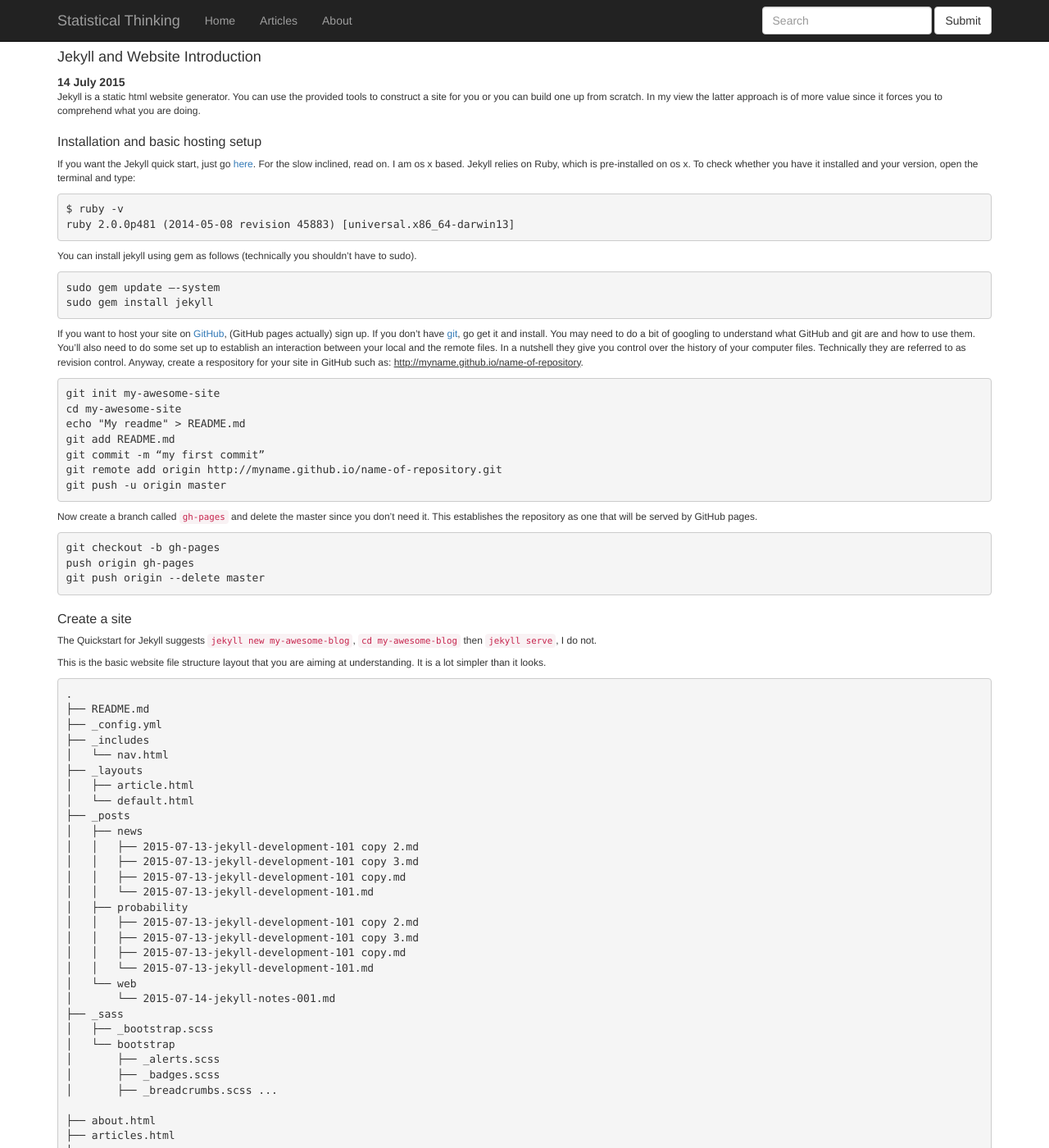
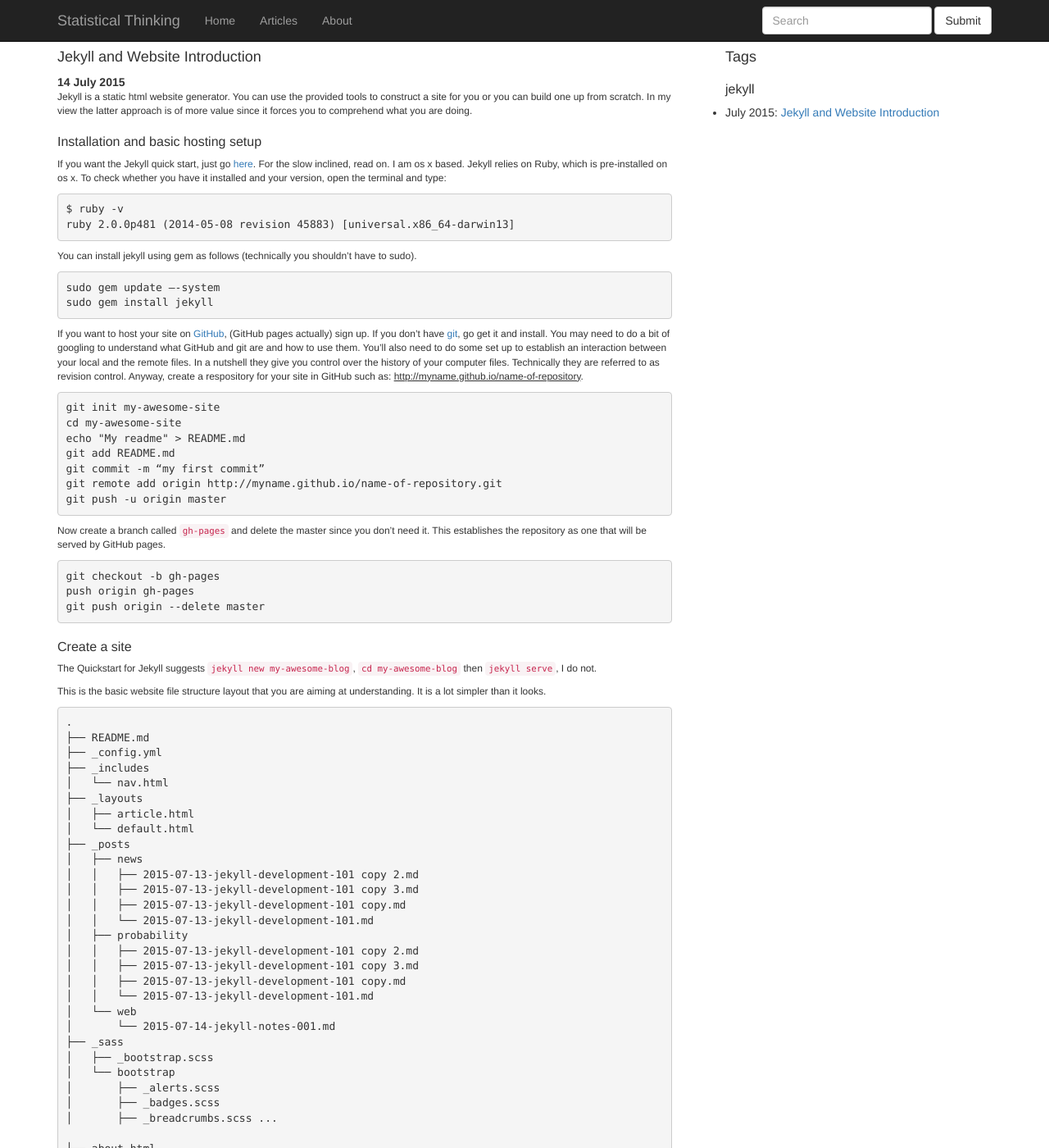
Before and after one commit to markajones/stat-heads, a Jekyll site: the page built from _posts/web/2015-07-14-jekyll-notes-001.md, in a window 1280 px wide and 1400 px high. Shown: the whole window at 82% size. Built offline with Jekyll 4.4.1, drawn with Linux system fonts in a browser that asks for light colours; Markdown is read by kramdown in place of the engine named in the settings.

Commit message:
another test

```diff
--- a/_layouts/article.html
+++ b/_layouts/article.html
@@ -2,8 +2,22 @@
 layout: default
 ---
 
-<h1>{{page.title}}</h1>
-<strong>{{page.date | date: '%d %B %Y'}}</strong>
+<div class="row">
+    <div class="col-md-8">
+        <h1>{{page.title}}</h1>
+        <strong>{{page.date | date: '%d %B %Y'}}</strong>
+        {{content}}
+    </div>
 
-
-{{content}}
+    <div class="col-md-4">
+        <ul>
+            <h1>Tags</h1>
+            {% for post in site.tags[page.tag] %}
+            <h2>{{ page.tag }}</h2>
+            <li>
+                {{ post.date | date: "%B %Y" }}: <a href="{{ post.url }}">{{ post.title }}</a>
+            </li>
+            {% endfor %}
+        </ul>
+    </div>
+</div>
--- a/_layouts/default.html
+++ b/_layouts/default.html
@@ -18,6 +18,8 @@
     {{content}}
 </div>
 
+
+
 <!--
 <footer>
   <p>&copy; Statistical Thinking 2015. tmp@<span style="display:none">SPAM HERE LOTS</span>statistical-thinking.org</p>
--- a/_posts/web/2015-07-14-jekyll-notes-001.md
+++ b/_posts/web/2015-07-14-jekyll-notes-001.md
@@ -3,6 +3,7 @@ layout: article
 title: Jekyll and Website Introduction
 meta: First set of notes on Website development using Jekyll
 category: web
+tag: jekyll
 ---
 
 Jekyll is a static html website generator. You can use the provided tools to construct a site for you or you can build one up from scratch. In my view the latter approach is of more value since it forces you to comprehend what you are doing.
--- a/css/common.scss
+++ b/css/common.scss
@@ -31,4 +31,25 @@ body li {
     font-size: 0.8pem;
 }
 
+.row {
+  margin-left: 10px;
+  margin-right: 10px; }
+  .row:before, .row:after {
+    content: " ";
+    display: table; }
+  .row:after {
+    clear: both; }
+
+.row .col-md-8 {
+  position: relative;
+  min-height: 1px;
+  padding-left: 15px;
+  padding-right: 15px; }
+
+.row .col-md-4 {
+  position: relative;
+  min-height: 1px;
+  padding-left: 10px;
+  padding-right: 10px; }
+
 @import "bootstrap";
--- a/index.html
+++ b/index.html
@@ -3,5 +3,3 @@ layout: default
 ---
 
 <h1>Welcome</h1>
-<p>We are up to Jekyll: looping over posts</p>
-<!-- https://www.youtube.com/watch?v=9ePPr5rOszc&index=13&list=PLWjCJDeWfDdfVEcLGAfdJn_HXyM4Y7_k- -->
--- /dev/null
+++ b/tags/jekyll/index.html
@@ -0,0 +1,4 @@
+---
+layout: tagpage
+tag: jekyll
+---
```
Also changed, not shown: articles.html (+4 -6 lines).
